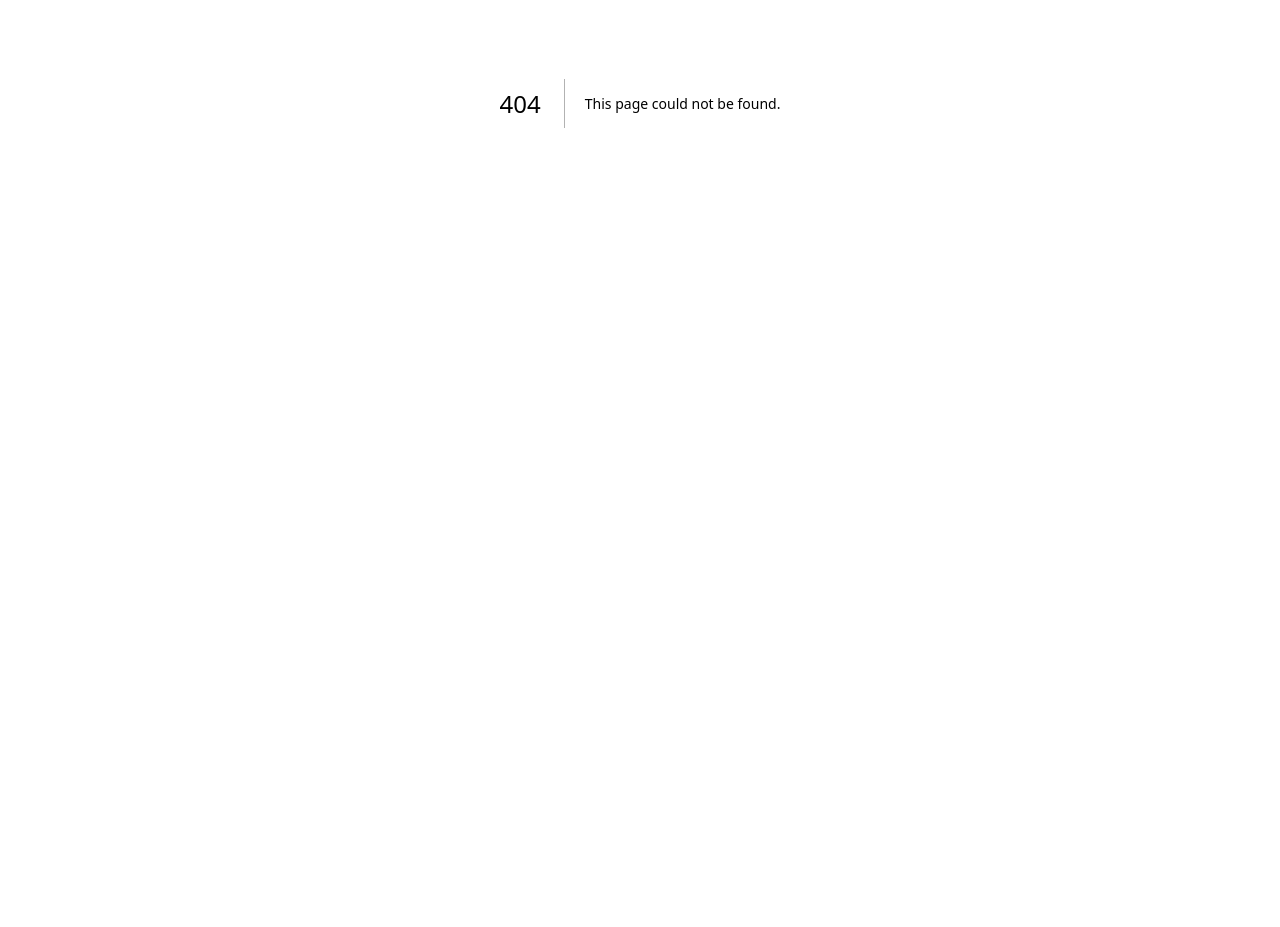
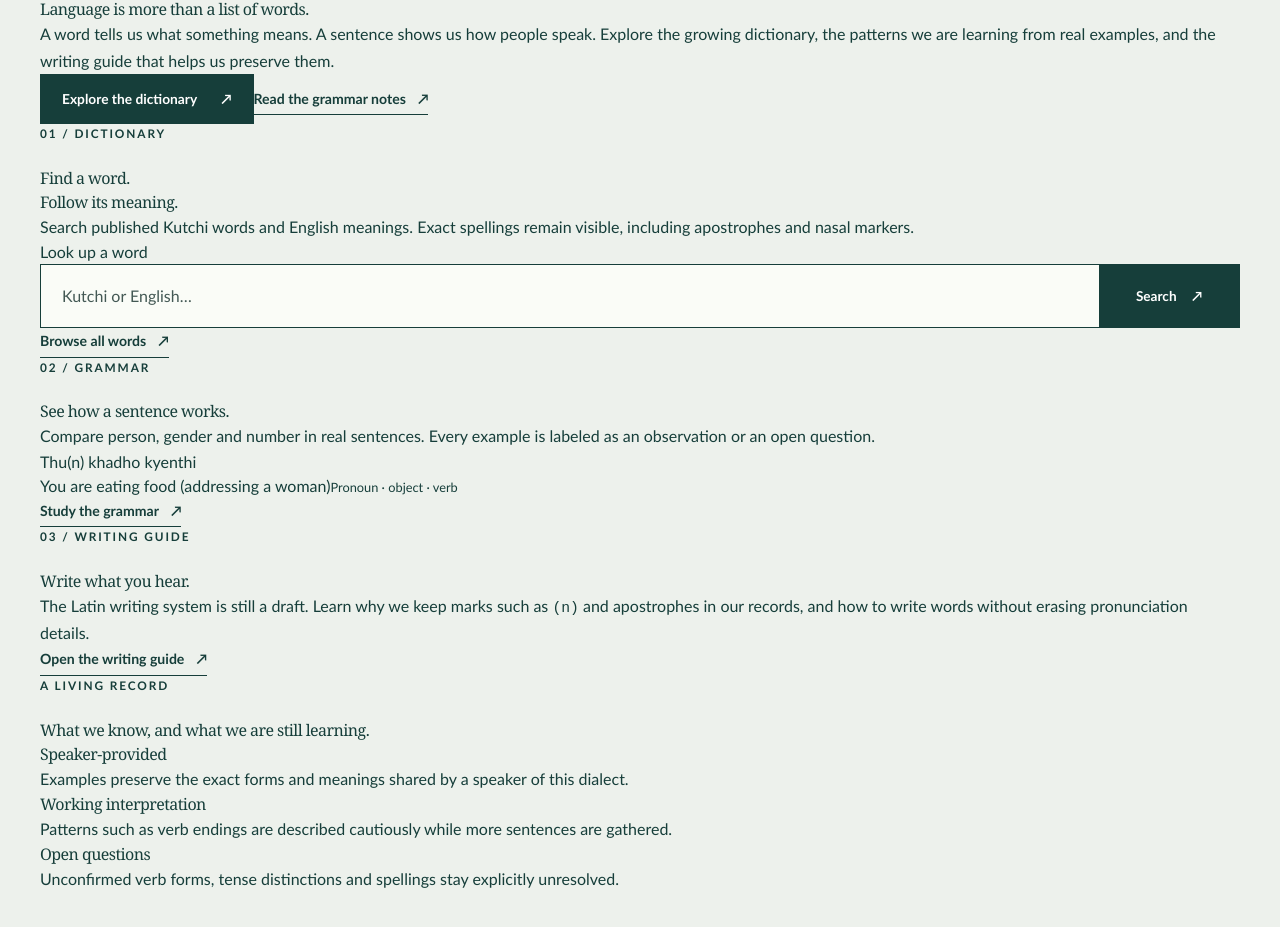
Before and after one commit to Fabdulla1/Madhaaf, a Next.js app: page /language in a window 1280 px wide. Before the commit this address had no page. Shown: the part 297-1224 px from the top of the page. Before the commit the page ends 800 px from the top, so only its background shows below. Built offline with nearby package versions, Linux system fonts and the light colour scheme; no server answers.

Commit message:
feat(language): introduce public language overview and dictionary entry point

```diff
--- /dev/null
+++ b/src/app/language/page.tsx
@@ -0,0 +1,105 @@
+import type { Metadata } from "next";
+import Link from "next/link";
+import { LanguageNavigation } from "@/components/public/language-navigation";
+import { PublicShell } from "@/components/public/shell";
+
+export const metadata: Metadata = {
+  title: "Language",
+  description: "Explore the Mombasa Kutchi dictionary, speaker-provided grammar examples, and developing writing guide.",
+};
+
+export default function LanguagePage() {
+  return (
+    <PublicShell>
+      <div className="page-width interior-page language-page">
+        <nav className="breadcrumbs" aria-label="Breadcrumb">
+          <Link href="/">Home</Link><span aria-hidden="true">/</span>
+          <span aria-current="page">Language</span>
+        </nav>
+        <LanguageNavigation active="overview" />
+
+        <header className="language-hero">
+          <p className="eyebrow">Mombasa Kutchi / Language archive</p>
+          <h1>Language is more than a list of words.</h1>
+          <p>
+            A word tells us what something means. A sentence shows us how people
+            speak. Explore the growing dictionary, the patterns we are learning
+            from real examples, and the writing guide that helps us preserve them.
+          </p>
+          <div className="language-hero__actions">
+            <Link className="button button--primary" href="/dictionary">Explore the dictionary <span aria-hidden="true">↗</span></Link>
+            <Link className="text-link" href="/language/grammar">Read the grammar notes <span aria-hidden="true">↗</span></Link>
+          </div>
+        </header>
+
+        <section className="language-feature-grid" aria-label="Explore the language">
+          <article className="language-feature language-feature--dictionary">
+            <div>
+              <p className="eyebrow">01 / Dictionary</p>
+              <h2>Find a word.<br />Follow its meaning.</h2>
+              <p>Search published Kutchi words and English meanings. Exact spellings remain visible, including apostrophes and nasal markers.</p>
+            </div>
+            <form action="/dictionary" method="get" role="search" className="language-quick-search">
+              <label htmlFor="language-word-search">Look up a word</label>
+              <div className="search-field">
+                <input id="language-word-search" type="search" name="q" maxLength={100} placeholder="Kutchi or English…" />
+                <button type="submit">Search <span aria-hidden="true">↗</span></button>
+              </div>
+            </form>
+            <Link className="text-link" href="/dictionary">Browse all words <span aria-hidden="true">↗</span></Link>
+          </article>
+
+          <article className="language-feature language-feature--grammar">
+            <div>
+              <p className="eyebrow">02 / Grammar</p>
+              <h2>See how a sentence works.</h2>
+              <p>Compare person, gender and number in real sentences. Every example is labeled as an observation or an open question.</p>
+            </div>
+            <figure className="language-example">
+              <blockquote lang="und">Thu(n) khadho kyenthi</blockquote>
+              <figcaption>
+                <span>You are eating food (addressing a woman)</span>
+                <small>Pronoun · object · verb</small>
+              </figcaption>
+            </figure>
+            <Link className="text-link" href="/language/grammar">Study the grammar <span aria-hidden="true">↗</span></Link>
+          </article>
+        </section>
+
+        <section className="language-writing" aria-labelledby="language-writing-title">
+          <div>
+            <p className="eyebrow">03 / Writing guide</p>
+            <h2 id="language-writing-title">Write what you hear.</h2>
+          </div>
+          <div>
+            <p>
+              The Latin writing system is still a draft. Learn why we keep
+              marks such as <code>(n)</code> and apostrophes in our records,
+              and how to write words without erasing pronunciation details.
+            </p>
+            <Link className="text-link" href="/orthography">Open the writing guide <span aria-hidden="true">↗</span></Link>
+          </div>
+        </section>
+
+        <section className="language-evidence" aria-labelledby="language-evidence-title">
+          <p className="eyebrow">A living record</p>
+          <h2 id="language-evidence-title">What we know, and what we are still learning.</h2>
+          <div className="language-evidence__grid">
+            <div>
+              <h3>Speaker-provided</h3>
+              <p>Examples preserve the exact forms and meanings shared by a speaker of this dialect.</p>
+            </div>
+            <div>
+              <h3>Working interpretation</h3>
+              <p>Patterns such as verb endings are described cautiously while more sentences are gathered.</p>
+            </div>
+            <div>
+              <h3>Open questions</h3>
+              <p>Unconfirmed verb forms, tense distinctions and spellings stay explicitly unresolved.</p>
+            </div>
+          </div>
+        </section>
+      </div>
+    </PublicShell>
+  );
+}
```
